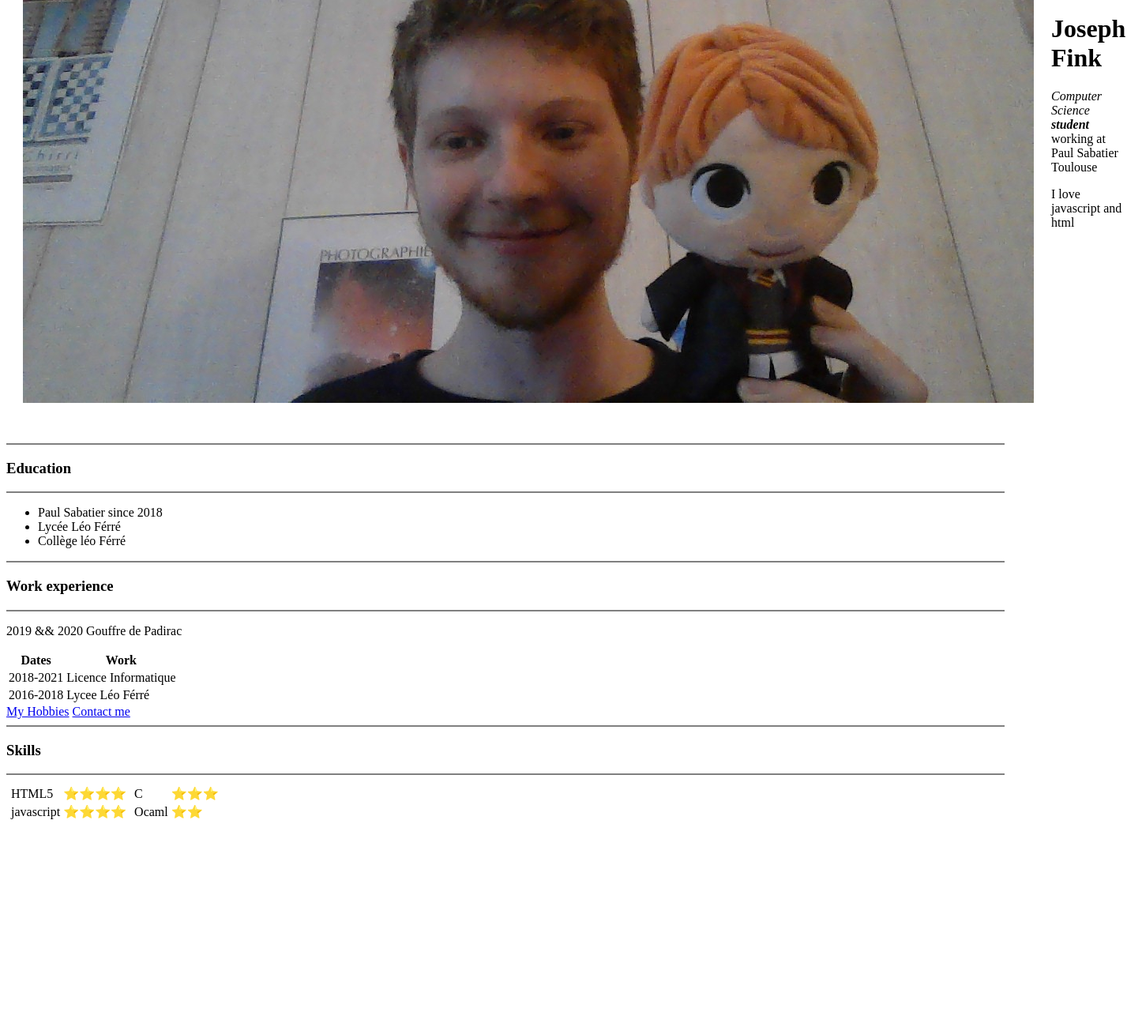
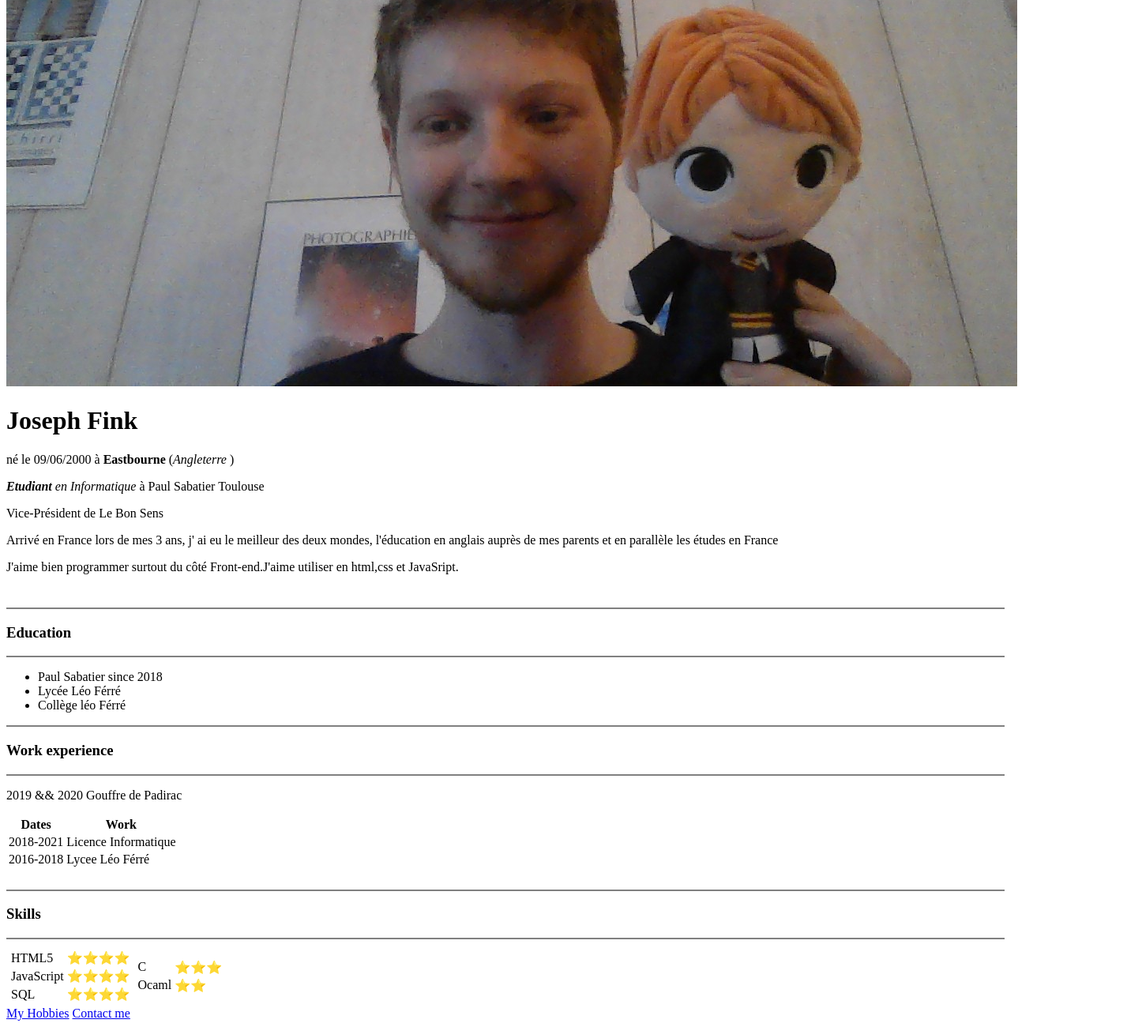
Before and after one commit to jiloka/cv1, a plain HTML site: page index.html in a window 1280 px wide. Shown: the part 239-1539 px from the top of the page at 79% size, 1446 px wide, since content can reach past the window. Before the commit the page ends 1290 px from the top, so only its background shows below. Drawn offline with Linux system fonts and the light colour scheme.

Commit message:
Update index.html

```diff
--- a/index.html
+++ b/index.html
@@ -5,22 +5,18 @@
     <title>Joseph Personal Site</title>
   </head>
   <body>
-    <table cellspacing="20">
 
-      <tr>
-        <td>
-          <img src="joe.jpg" alt="Joseph profile picture">
-        </td>
-        <td>
-          <h1>Joseph Fink</h1>
-          <p><em>Computer Science <strong>student</strong></em>
-             working at Paul Sabatier Toulouse</p>
+    <img src="joe.jpg" alt="Joseph profile picture">
 
-          <p>I love javascript and html </p>
-        </td>
-      </tr>
-    </table>
+    <h1>Joseph Fink</h1>
+    <p>né le 09/06/2000 à <strong>Eastbourne</strong> (<em>Angleterre </em>)</p>
+    <p><em> <strong>Etudiant</strong> en Informatique</em>
+       à Paul Sabatier Toulouse</p>
 
+    <p>Vice-Président de Le Bon Sens </p>
+    <p>Arrivé en France lors de mes 3 ans, j' ai eu le meilleur des deux mondes,
+      l'éducation en anglais auprès de mes parents et en parallèle les études en France </p>
+    <p>J'aime bien programmer surtout du côté Front-end.J'aime utiliser en html,css et JavaSript. </p>
 
       <br>
       <hr size="2" noshade>
@@ -52,9 +48,7 @@
           <td>Lycee Léo Férré</td>
         </tr>
       </table>
-    <a href="hobbies.html">My Hobbies</a>
 
-    <a href="Contact.html">Contact me</a>
     <br>
     <hr size="2" noshade>
 
@@ -71,7 +65,11 @@
           <td>⭐⭐⭐⭐</td>
         </tr>
         <tr>
-          <td>javascript</td>
+          <td>JavaScript</td>
+          <td>⭐⭐⭐⭐</td>
+        </tr>
+        <tr>
+          <td>SQL</td>
           <td>⭐⭐⭐⭐</td>
         </tr>
       </table>
@@ -96,7 +94,9 @@
   </tr>
   </table>
 
+  <a href="hobbies.html">My Hobbies</a>
 
+  <a href="Contact.html">Contact me</a>
 
 
 
```
